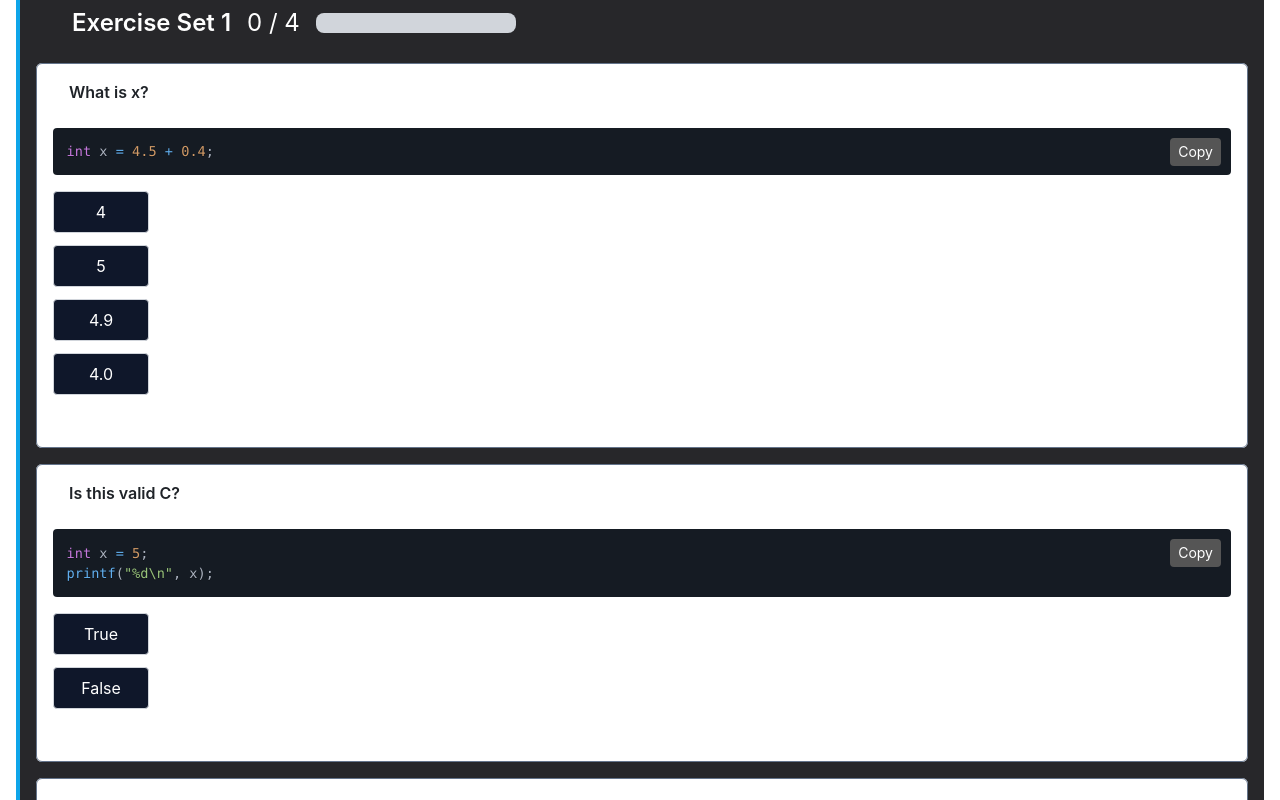
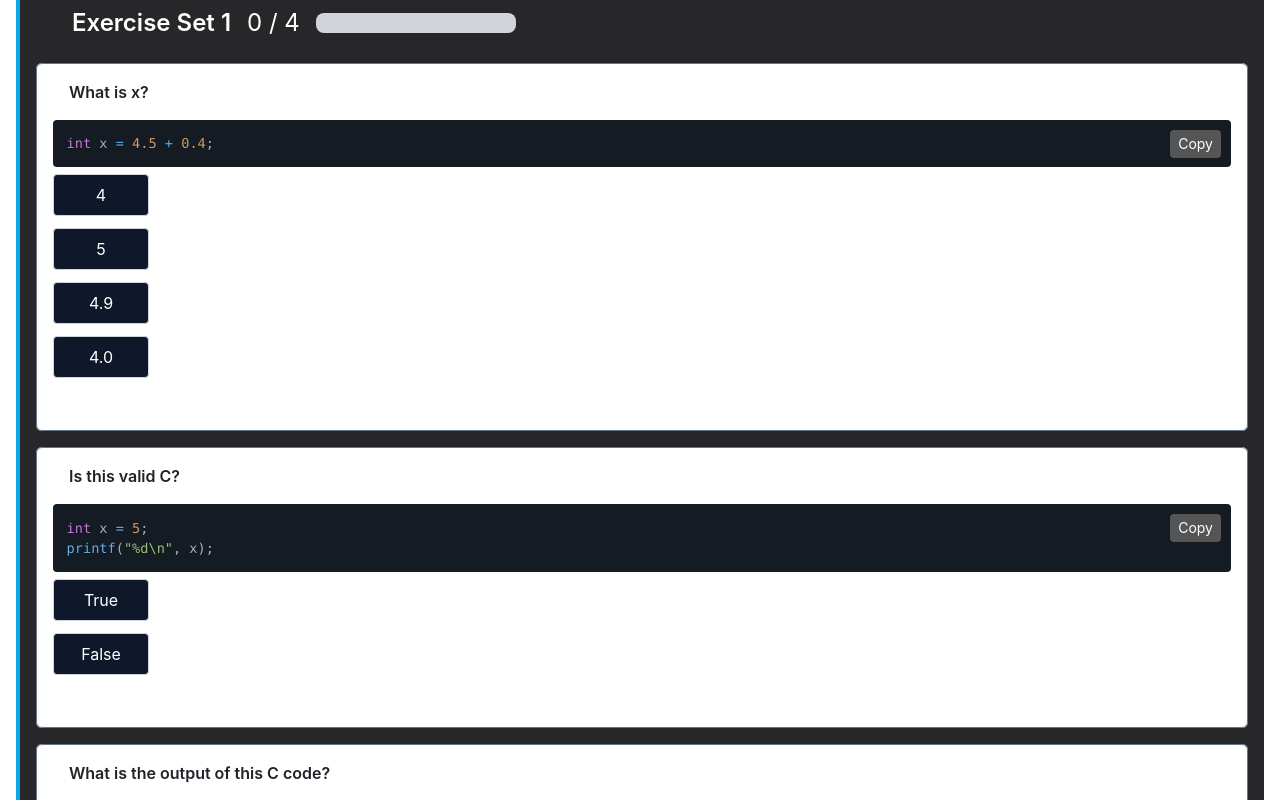
Before and after one commit to Justin-Morrison-github/SYSC-1006-2006, a React (Vite) app: page /lectures/lecture2/expressions in a window 1280 px wide. Shown: the part 2720-3520 px from the top of the page. Built offline with nearby package versions, Linux system fonts and the light colour scheme; some icons are missing.

Commit message:
Added option to not have copy button in top right

```diff
--- a/src/components/CodeBox.jsx
+++ b/src/components/CodeBox.jsx
@@ -19,7 +19,7 @@ const customStyle = {
     //     backgroundColor: 'transparent',
     // }
 };
-export default function CodeBox({ language, children }) {
+export default function CodeBox({ language, children, copy = "true" }) {
     const [copied, setCopied] = useState(false);
     const handleCopy = () => {
         navigator.clipboard.writeText(children).then(() => {
@@ -28,7 +28,9 @@ export default function CodeBox({ language, children }) {
         });
     };
     return (
-        <div className="relative my-4">
+        <div className="relative">
+            {
+                copy === "true" && (
                     <button className='absolute right-[10px] top-[10px] text-white px-2 py-1 rounded cursor-pointer text-sm'
                         onClick={handleCopy}
                         style={{
@@ -37,8 +39,10 @@ export default function CodeBox({ language, children }) {
                     >
                         {copied ? 'Copied!' : 'Copy'}
                     </button>
-            <SyntaxHighlighter language={language} style={customStyle} wrapLines
-            >
+                )
+            }
+
+            <SyntaxHighlighter language={language} style={customStyle} wrapLines>
                 {children}
             </SyntaxHighlighter>
         </div>
```
Lines whose indentation alone changed are shown as unchanged.
